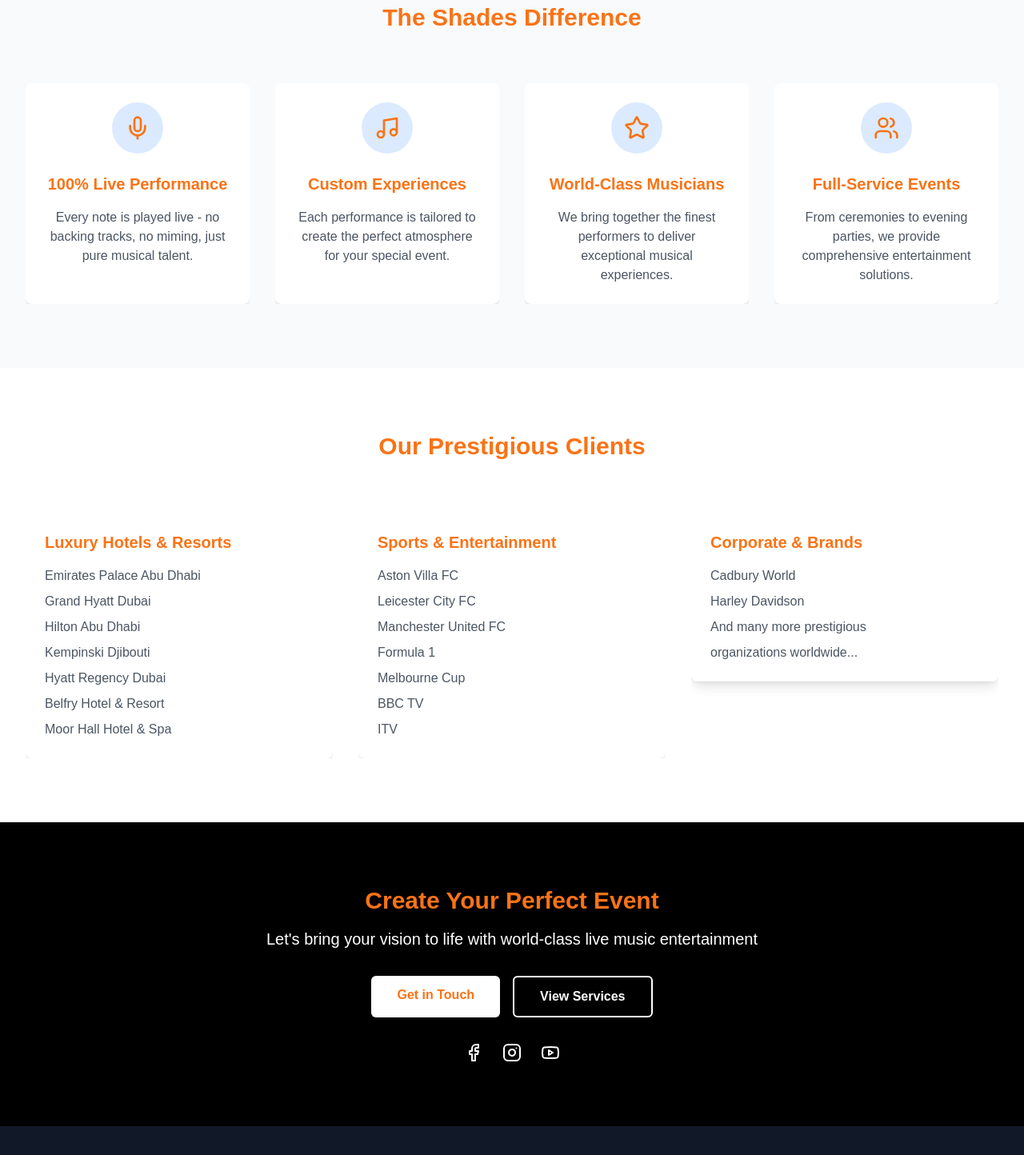
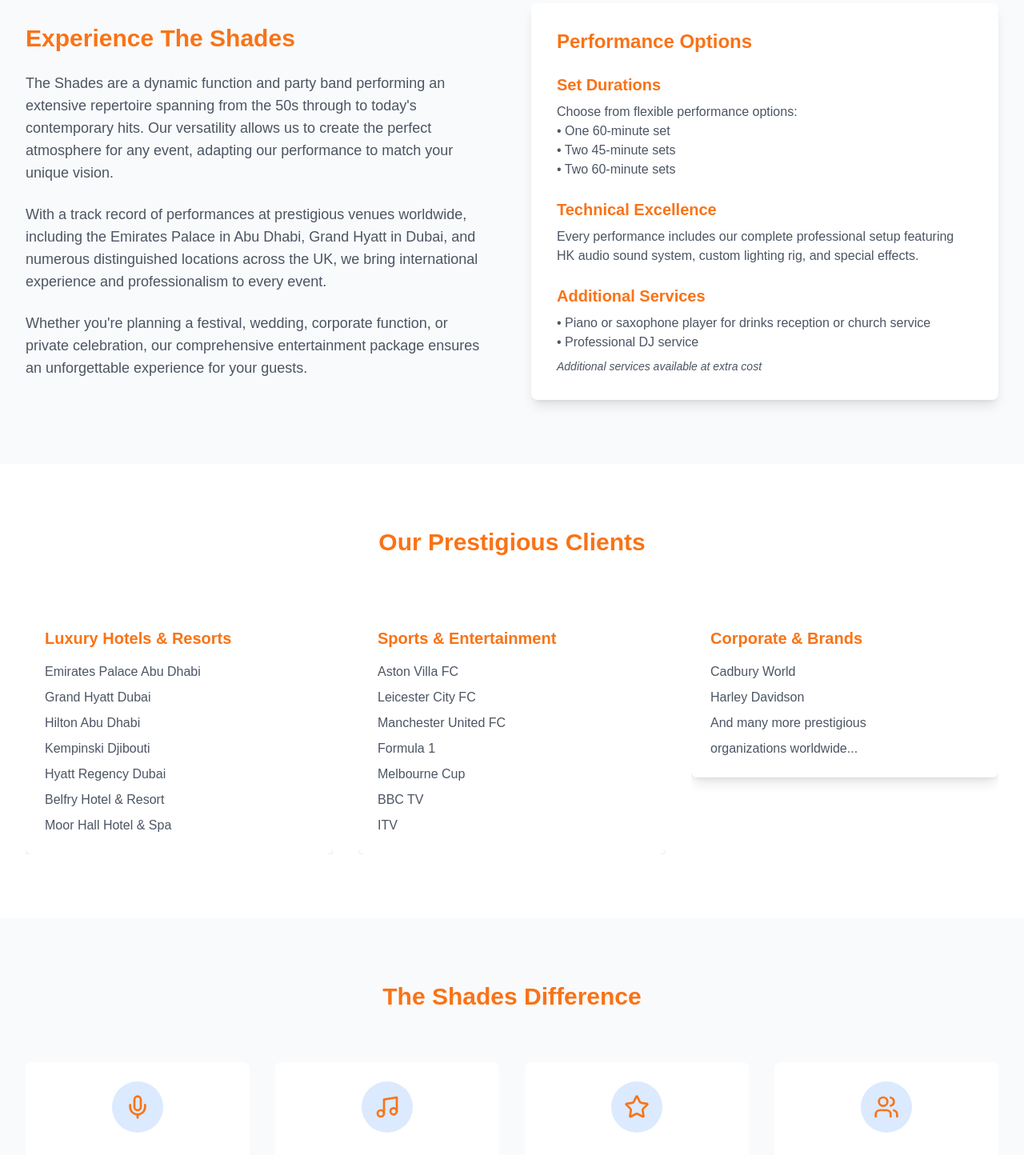
Before and after one commit to HemmingAlex/chirspoole, a Next.js app: page /about in a window 1280 px wide. Shown: the part 1620-3064 px from the top of the page at 80% size. Built offline with nearby package versions, Linux system fonts and the light colour scheme; a web font is replaced by a local one.

Commit message:
feat(013): added shades experience

```diff
--- a/src/app/about/page.js
+++ b/src/app/about/page.js
@@ -112,60 +112,55 @@
         </div>
       </section>
 
-      {/* Values Section */}
+
+      {/* Services Overview Section */}
       <section className="py-20 bg-gray-50">
         <div className="max-w-7xl mx-auto px-4 sm:px-6 lg:px-8">
-          <h2 className="text-3xl font-bold text-center mb-16 text-orange-500">
-            The Shades Difference
-          </h2>
-          <div className="grid grid-cols-1 md:grid-cols-4 gap-8">
-            {[
-              {
-                icon: <Mic className="h-8 w-8 text-orange-500" />,
-                title: "100% Live Performance",
-                description:
-                  "Every note is played live - no backing tracks, no miming, just pure musical talent.",
-              },
-              {
-                icon: <Music className="h-8 w-8 text-orange-500" />,
-                title: "Custom Experiences",
-                description:
-                  "Each performance is tailored to create the perfect atmosphere for your special event.",
-              },
-              {
-                icon: <Star className="h-8 w-8 text-orange-500" />,
-                title: "World-Class Musicians",
-                description:
-                  "We bring together the finest performers to deliver exceptional musical experiences.",
-              },
-              {
-                icon: <Users className="h-8 w-8 text-orange-500" />,
-                title: "Full-Service Events",
-                description:
-                  "From ceremonies to evening parties, we provide comprehensive entertainment solutions.",
-              },
-            ].map((value, index) => (
-              <div
-                key={index}
-                className="reveal overflow-hidden w-0 duration-1000"
-              >
-                <div className="bg-white p-6 rounded-lg shadow-lg h-full">
-                  <div className="bg-blue-100 p-3 rounded-full w-16 h-16 flex items-center justify-center mx-auto mb-6">
-                    {value.icon}
-                  </div>
-                  <h3 className="text-xl font-semibold mb-4 text-center text-orange-500">
-                    {value.title}
-                  </h3>
-                  <p className="text-gray-600 text-center">
-                    {value.description}
-                  </p>
+          <div className="grid grid-cols-1 md:grid-cols-2 gap-12 items-center">
+            <div className="space-y-6">
+              <h2 className="text-3xl font-bold mb-6 text-orange-500">
+                Experience The Shades
+              </h2>
+              <p className="text-gray-600 text-lg">
+                The Shades are a dynamic function and party band performing an extensive repertoire spanning from the 50s through to today's contemporary hits. Our versatility allows us to create the perfect atmosphere for any event, adapting our performance to match your unique vision.
+              </p>
+              <p className="text-gray-600 text-lg">
+                With a track record of performances at prestigious venues worldwide, including the Emirates Palace in Abu Dhabi, Grand Hyatt in Dubai, and numerous distinguished locations across the UK, we bring international experience and professionalism to every event.
+              </p>
+              <p className="text-gray-600 text-lg">
+                Whether you're planning a festival, wedding, corporate function, or private celebration, our comprehensive entertainment package ensures an unforgettable experience for your guests.
+              </p>
+            </div>
+
+            <div className="bg-white p-8 rounded-lg shadow-lg reveal overflow-hidden w-0 duration-1000">
+              <h3 className="text-2xl font-bold mb-6 text-orange-500">
+                Performance Options
+              </h3>
+              <div className="space-y-6">
+                <div>
+                  <h4 className="text-xl font-semibold mb-2 text-orange-500">Set Durations</h4>
+                  <p className="text-gray-600">Choose from flexible performance options:</p>
+                  <p className="text-gray-600">• One 60-minute set</p>
+                  <p className="text-gray-600">• Two 45-minute sets</p>
+                  <p className="text-gray-600">• Two 60-minute sets</p>
+                </div>
+
+                <div>
+                  <h4 className="text-xl font-semibold mb-2 text-orange-500">Technical Excellence</h4>
+                  <p className="text-gray-600">Every performance includes our complete professional setup featuring HK audio sound system, custom lighting rig, and special effects.</p>
+                </div>
+
+                <div>
+                  <h4 className="text-xl font-semibold mb-2 text-orange-500">Additional Services</h4>
+                  <p className="text-gray-600">• Piano or saxophone player for drinks reception or church service</p>
+                  <p className="text-gray-600">• Professional DJ service</p>
+                  <p className="text-gray-600 text-sm italic mt-2">Additional services available at extra cost</p>
                 </div>
               </div>
-            ))}
+            </div>
           </div>
         </div>
       </section>
-
       {/* Clients Section */}
       <section className="py-20">
         <div className="max-w-7xl mx-auto px-4 sm:px-6 lg:px-8">
@@ -226,7 +221,59 @@
           </div>
         </div>
       </section>
-
+ {/* Values Section */}
+ <section className="py-20 bg-gray-50">
+        <div className="max-w-7xl mx-auto px-4 sm:px-6 lg:px-8">
+          <h2 className="text-3xl font-bold text-center mb-16 text-orange-500">
+            The Shades Difference
+          </h2>
+          <div className="grid grid-cols-1 md:grid-cols-4 gap-8">
+            {[
+              {
+                icon: <Mic className="h-8 w-8 text-orange-500" />,
+                title: "100% Live Performance",
+                description:
+                  "Every note is played live - no backing tracks, no miming, just pure musical talent.",
+              },
+              {
+                icon: <Music className="h-8 w-8 text-orange-500" />,
+                title: "Custom Experiences",
+                description:
+                  "Each performance is tailored to create the perfect atmosphere for your special event.",
+              },
+              {
+                icon: <Star className="h-8 w-8 text-orange-500" />,
+                title: "World-Class Musicians",
+                description:
+                  "We bring together the finest performers to deliver exceptional musical experiences.",
+              },
+              {
+                icon: <Users className="h-8 w-8 text-orange-500" />,
+                title: "Full-Service Events",
+                description:
+                  "From ceremonies to evening parties, we provide comprehensive entertainment solutions.",
+              },
+            ].map((value, index) => (
+              <div
+                key={index}
+                className="reveal overflow-hidden w-0 duration-1000"
+              >
+                <div className="bg-white p-6 rounded-lg shadow-lg h-full">
+                  <div className="bg-blue-100 p-3 rounded-full w-16 h-16 flex items-center justify-center mx-auto mb-6">
+                    {value.icon}
+                  </div>
+                  <h3 className="text-xl font-semibold mb-4 text-center text-orange-500">
+                    {value.title}
+                  </h3>
+                  <p className="text-gray-600 text-center">
+                    {value.description}
+                  </p>
+                </div>
+              </div>
+            ))}
+          </div>
+        </div>
+      </section>
       {/* CTA Section */}
       <section className="py-20 bg-black text-white">
         <div className="max-w-7xl mx-auto px-4 sm:px-6 lg:px-8 text-center">
```
